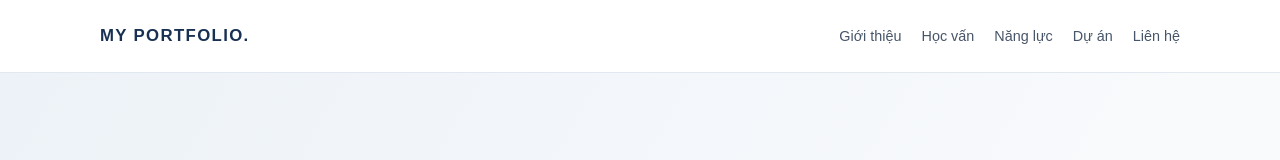
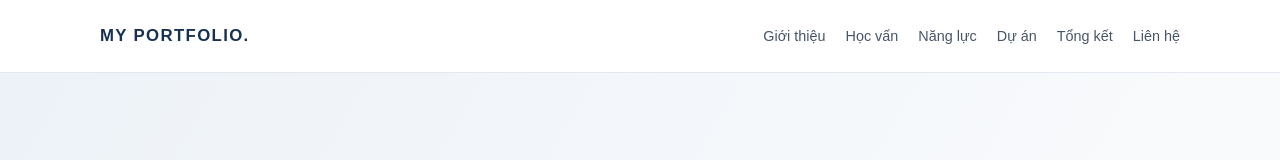
Before and after one commit to taismile1812-ux/taismile1812.github.io, a plain HTML site: page index.html in a window 1280 px wide. Shown: the top 160 px of the page. Drawn offline with Linux system fonts and the light colour scheme.

Commit message:
Update index.html

```diff
--- a/index.html
+++ b/index.html
@@ -139,6 +139,9 @@
       <a href="#education">Học vấn</a>
       <a href="#skills">Năng lực</a>
       <a href="du-an.html">Dự án</a>
+
+<a href="tong-ket.html">Tổng kết</a>
+
       <a href="#contact">Liên hệ</a>
     </div>
   </nav>
```
